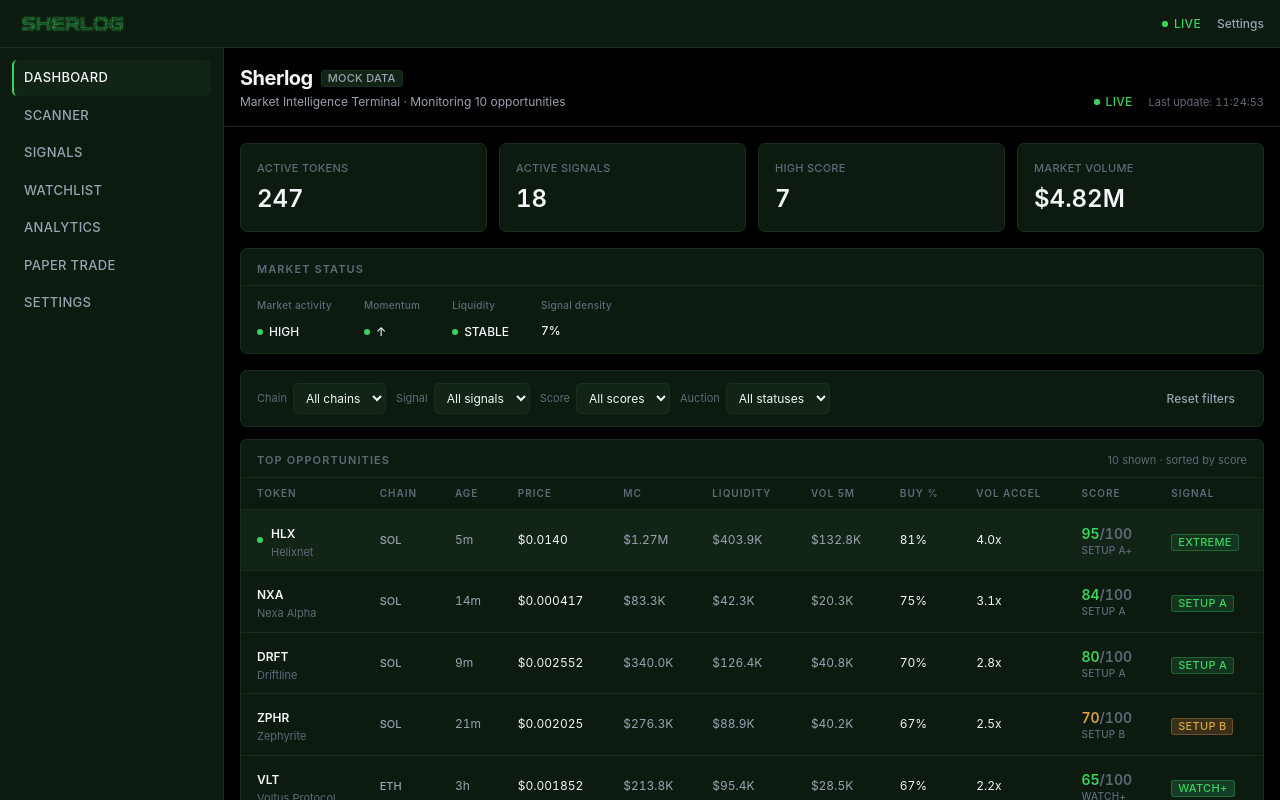
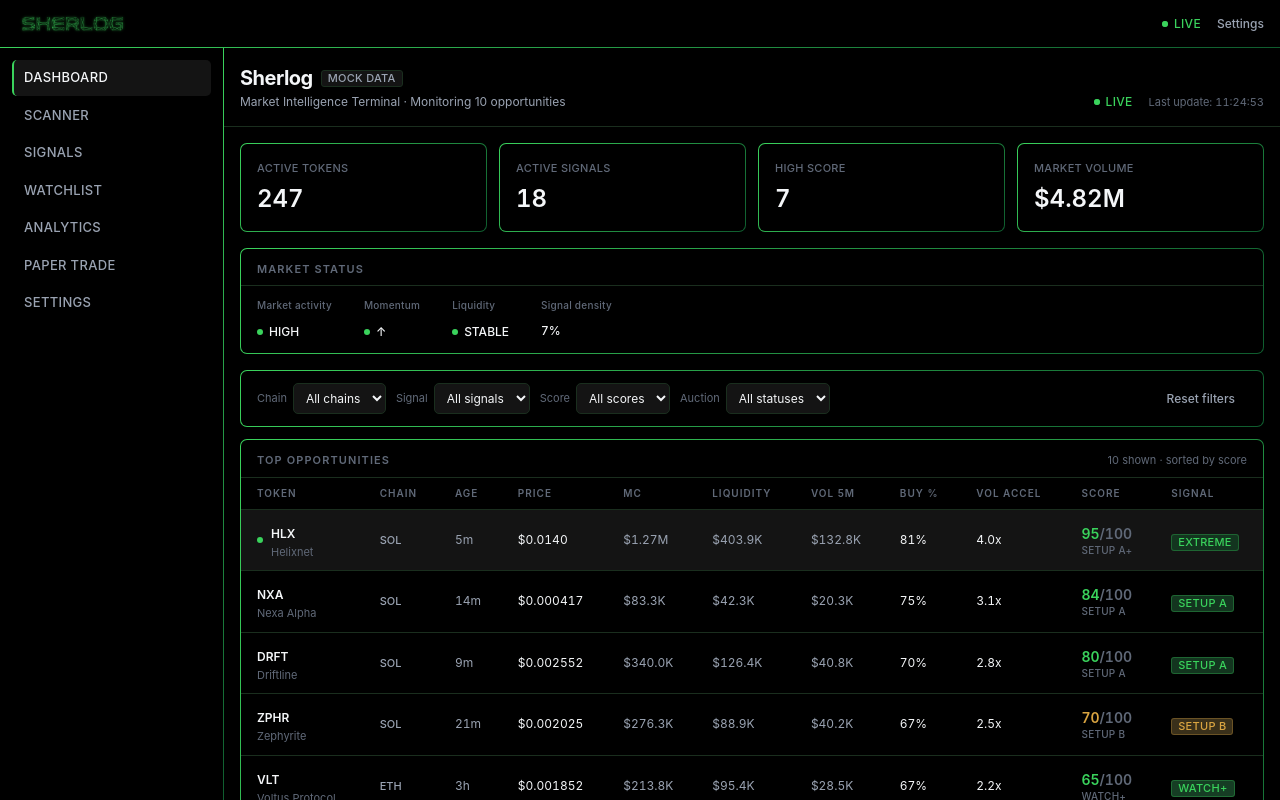
Before and after one commit to victorhmlz/sherlog, a Next.js app: page /dashboard in a window 1280 px wide. Built offline with nearby package versions, Linux system fonts and the light colour scheme.

Commit message:
redesign

```diff
--- a/app/globals.css
+++ b/app/globals.css
@@ -21,13 +21,27 @@
  * restraint principle (spend boldness in one place).
  * `negative`/`warning` remain UNCHANGED from the original rebrand —
  * still the app's only red/amber, still reserved for risk signals.
+ *
+ * Pass 2: `surface`/`surface-elevated` also moved to black (were dark
+ * green tints) — every container now fills pure black, matching
+ * Genesis Block's own "content floats on black" look, where
+ * definition comes from line art, not background panels.
+ * `surface-elevated` keeps a hair of lift (`#141414`, a deliberately
+ * neutral near-black — not `#000000` flat, and no longer green-tinted)
+ * purely so hover/selected states still give visible feedback.
+ * Structural panel EDGES (Card, Topbar, Sidebar, MobileNav) now use
+ * the `.border-wireframe*` gradient-stroke utilities below instead of
+ * a flat `border-line` — see their comment for why plain CSS
+ * `border-color` can't do this and internal hairline dividers
+ * (`Divider`, table row separators) deliberately still use flat
+ * `border-line`, not the gradient.
  * --------------------------------------------------------------------- */
 
 :root {
   /* Surfaces */
   --color-bg: #000000;
-  --color-surface: #0d1a10;
-  --color-surface-elevated: #122415;
+  --color-surface: #000000;
+  --color-surface-elevated: #141414;
   --color-line: #1a2e1e;
   --color-line-strong: #234029;
 
@@ -168,6 +182,64 @@ body {
   animation: wireframe-breathe 3.5s ease-in-out infinite;
 }
 
+/* -----------------------------------------------------------------------
+ * Gradient-stroke ("wireframe") borders — redesign pass 2.
+ *
+ * Plain CSS `border-color` can't paint a gradient; this uses the
+ * standard double-background technique instead: one opaque layer
+ * clipped to the padding-box (the fill — always `--color-surface`,
+ * i.e. black) sits under a second gradient layer clipped to the
+ * border-box, which then only shows through in the border's own
+ * width. Unlike `border-image`, this respects `border-radius`
+ * correctly, so it works fine on Card's rounded corners.
+ *
+ * Reserved for STRUCTURAL panel edges (Card, Topbar, Sidebar,
+ * MobileNav) — the boundaries that define a whole container. Internal
+ * hairline dividers (`Divider`, table row separators) deliberately
+ * keep a flat `border-line` instead: a gradient on every tiny internal
+ * rule would read as visual noise, not an accent — the same
+ * "boldness in one place" reasoning as `WireframeIcon`'s scoping.
+ *
+ * Because the fill is baked into `background-image` here, an element
+ * using one of these should NOT also set `bg-surface`/`bg-*` — that
+ * would just be painted over.
+ * --------------------------------------------------------------------- */
+.border-wireframe {
+  border: 1px solid transparent;
+  background-image:
+    linear-gradient(var(--color-surface), var(--color-surface)),
+    linear-gradient(135deg, var(--color-wireframe-end), var(--color-wireframe-start));
+  background-origin: border-box;
+  background-clip: padding-box, border-box;
+}
+
+.border-wireframe-b {
+  border-bottom: 1px solid transparent;
+  background-image:
+    linear-gradient(var(--color-surface), var(--color-surface)),
+    linear-gradient(90deg, var(--color-wireframe-end), var(--color-wireframe-start));
+  background-origin: border-box;
+  background-clip: padding-box, border-box;
+}
+
+.border-wireframe-t {
+  border-top: 1px solid transparent;
+  background-image:
+    linear-gradient(var(--color-surface), var(--color-surface)),
+    linear-gradient(90deg, var(--color-wireframe-start), var(--color-wireframe-end));
+  background-origin: border-box;
+  background-clip: padding-box, border-box;
+}
+
+.border-wireframe-r {
+  border-right: 1px solid transparent;
+  background-image:
+    linear-gradient(var(--color-surface), var(--color-surface)),
+    linear-gradient(180deg, var(--color-wireframe-end), var(--color-wireframe-start));
+  background-origin: border-box;
+  background-clip: padding-box, border-box;
+}
+
 @media (prefers-reduced-motion: reduce) {
   .animate-live-pulse {
     animation: none;
--- a/components/layout/MobileNav.js
+++ b/components/layout/MobileNav.js
@@ -15,7 +15,7 @@ export default function MobileNav() {
   return (
     <nav
       aria-label="Primary"
-      className="fixed inset-x-0 bottom-0 z-20 flex gap-1 overflow-x-auto border-t border-line bg-surface px-2 py-2 md:hidden"
+      className="border-wireframe-t fixed inset-x-0 bottom-0 z-20 flex gap-1 overflow-x-auto px-2 py-2 md:hidden"
     >
       {NAV_ITEMS.map((item) => {
         const isActive = pathname.startsWith(item.href);
--- a/components/layout/Sidebar.js
+++ b/components/layout/Sidebar.js
@@ -12,7 +12,7 @@ export default function Sidebar() {
   const pathname = usePathname();
 
   return (
-    <aside className="hidden w-56 shrink-0 border-r border-line bg-surface md:flex md:flex-col">
+    <aside className="border-wireframe-r hidden w-56 shrink-0 md:flex md:flex-col">
       <nav aria-label="Primary" className="flex flex-1 flex-col gap-0.5 p-3">
         {NAV_ITEMS.map((item) => {
           const isActive = pathname.startsWith(item.href);
--- a/components/layout/Topbar.js
+++ b/components/layout/Topbar.js
@@ -8,7 +8,7 @@ import LiveIndicator from "@/components/ui/LiveIndicator";
  */
 export default function Topbar() {
   return (
-    <header className="flex h-12 shrink-0 items-center justify-between border-b border-line bg-surface px-4">
+    <header className="border-wireframe-b flex h-12 shrink-0 items-center justify-between px-4">
       <div className="flex items-center gap-3">
         <Image
           src="/logo.png"
--- a/components/ui/Card.js
+++ b/components/ui/Card.js
@@ -1,12 +1,14 @@
 /**
  * Base elevated surface used for metric cards, panels, and table
- * containers. Deliberately restrained: a thin border and one radius
- * step, no shadow, no gradient.
+ * containers. Uses the gradient-stroke `.border-wireframe` utility
+ * (redesign pass 2) instead of a flat border — see globals.css for why
+ * plain `border-color` can't do this. Deliberately restrained
+ * otherwise: no shadow, one radius step.
  */
 export default function Card({ children, className = "", as: Tag = "div", ...props }) {
   return (
     <Tag
-      className={`rounded-lg border border-line bg-surface ${className}`}
+      className={`border-wireframe rounded-lg ${className}`}
       {...props}
     >
       {children}
```
Also changed, not shown: 2 other files (tests, documents, lock files or other folders).
